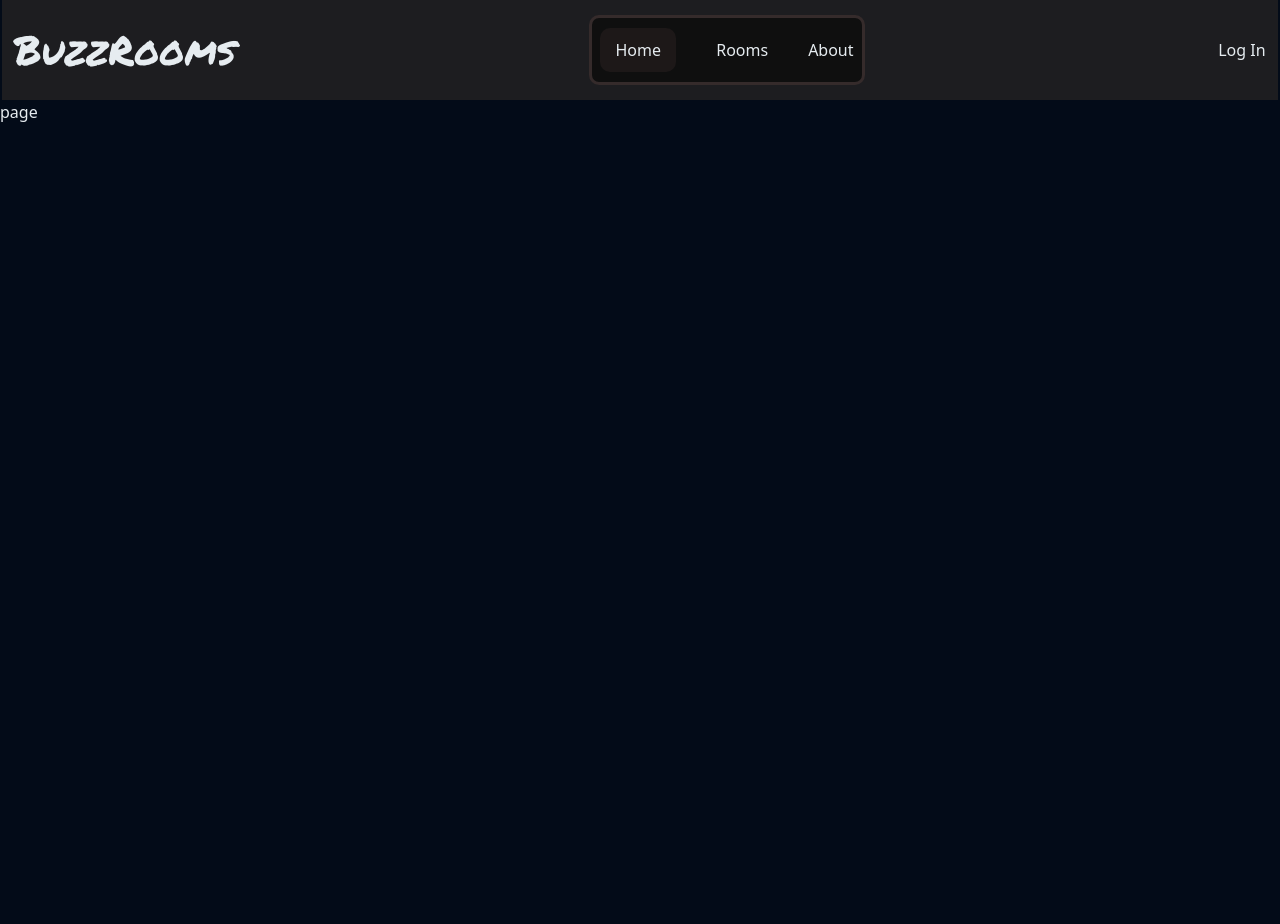
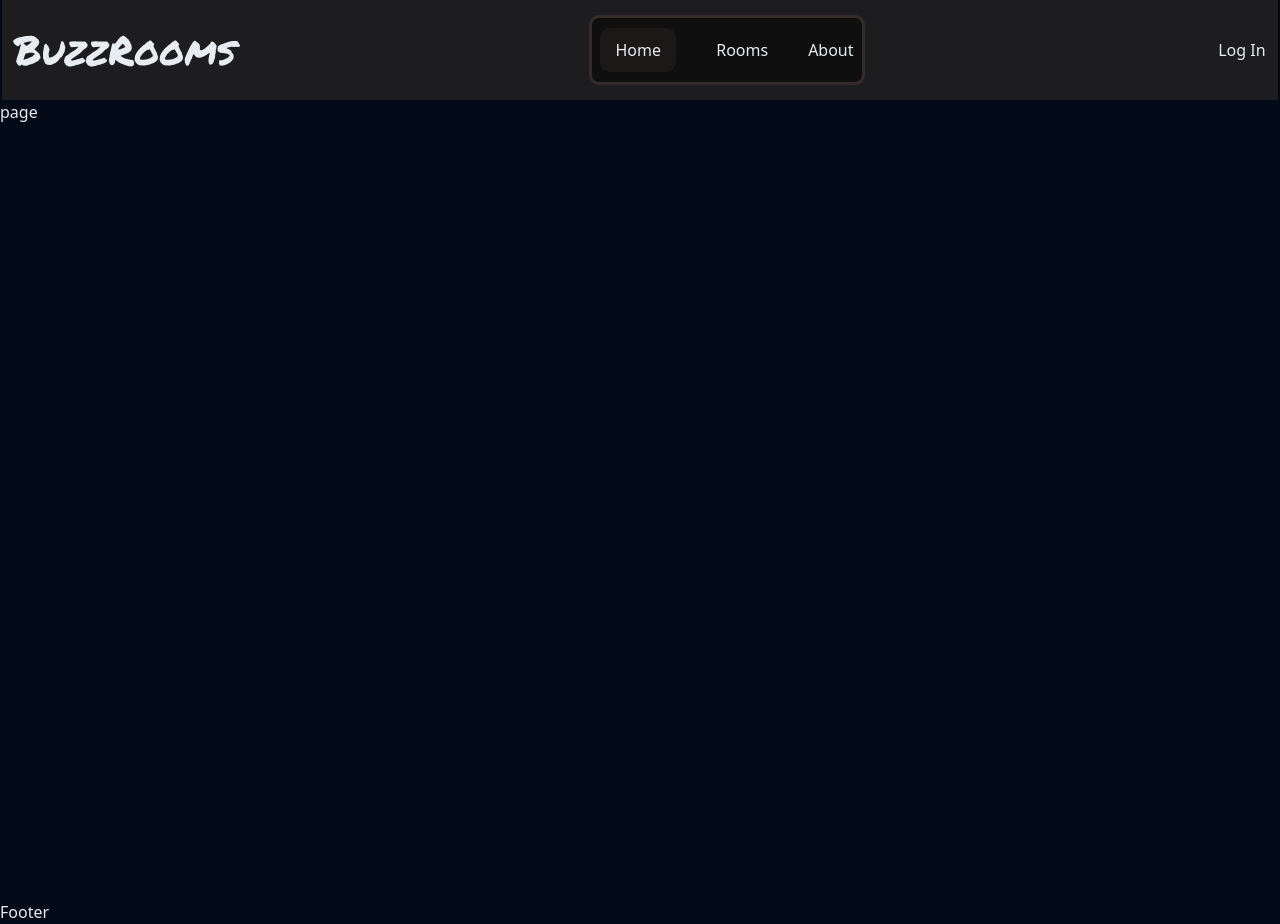
Before and after one commit to TusharThakur04/BuzzRooms, a Next.js app: page / in a window 1280 px wide. Before the commit the page ends 800 px from the top, so only its background shows below. Built offline with nearby package versions, Linux system fonts and the light colour scheme; a web font is replaced by a local one.

Commit message:
chore: add footer component

```diff
--- a/src/app/layout.js
+++ b/src/app/layout.js
@@ -1,3 +1,4 @@
+import Footer from "@/components/footer/Footer";
 import "./globals.scss";
 import Header from "@/components/header/Header";
 
@@ -11,7 +12,14 @@
     <html lang="en">
       <body>
         <Header />
-        <main>{children}</main>
+        <main
+          style={{
+            minHeight: "100vh",
+          }}
+        >
+          {children}
+        </main>
+        <Footer />
       </body>
     </html>
   );
--- /dev/null
+++ b/src/components/footer/Footer.jsx
@@ -0,0 +1,7 @@
+import React from "react";
+
+const Footer = () => {
+  return <div>Footer</div>;
+};
+
+export default Footer;
```
Also changed, not shown: src/components/footer/Footer.module.scss (added).
